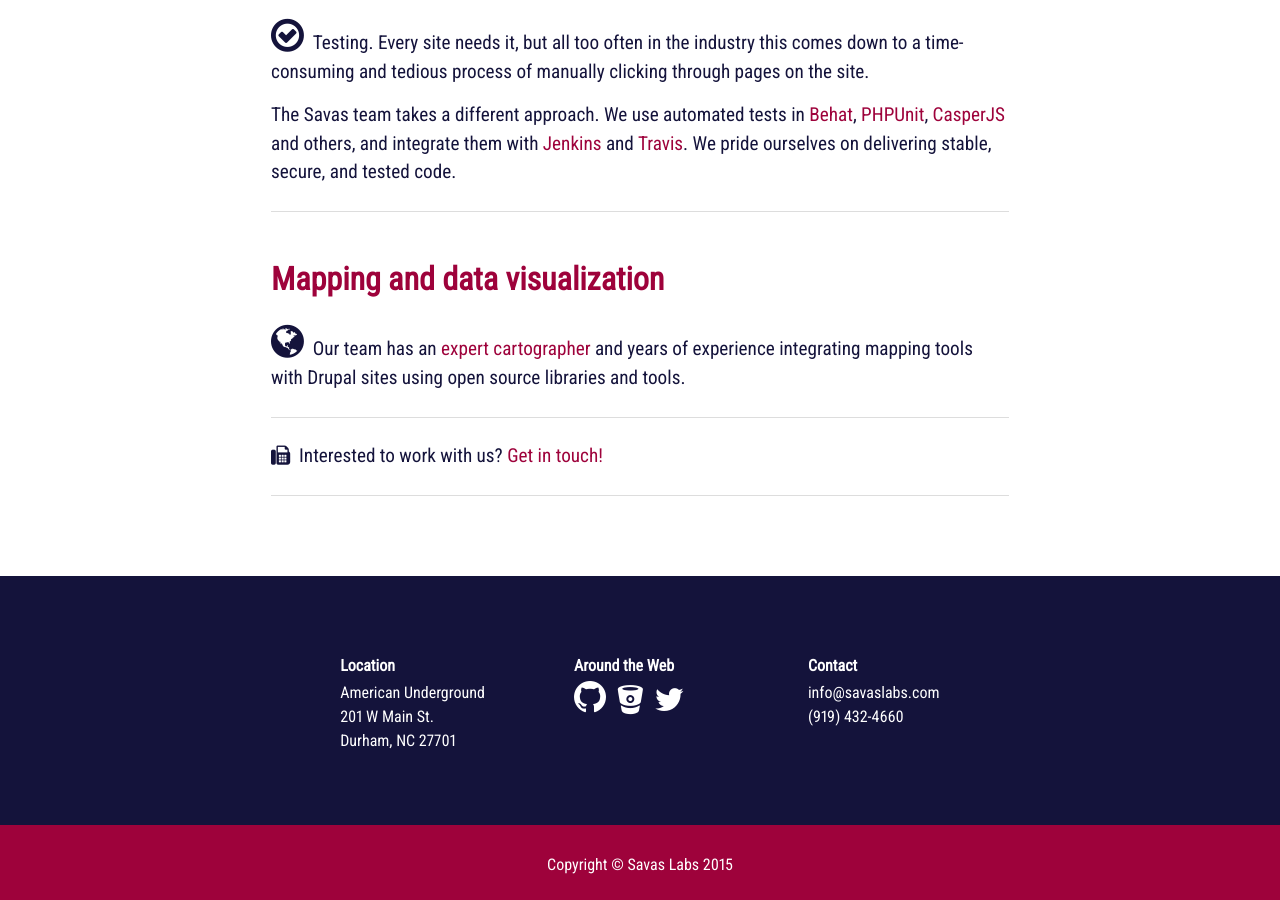
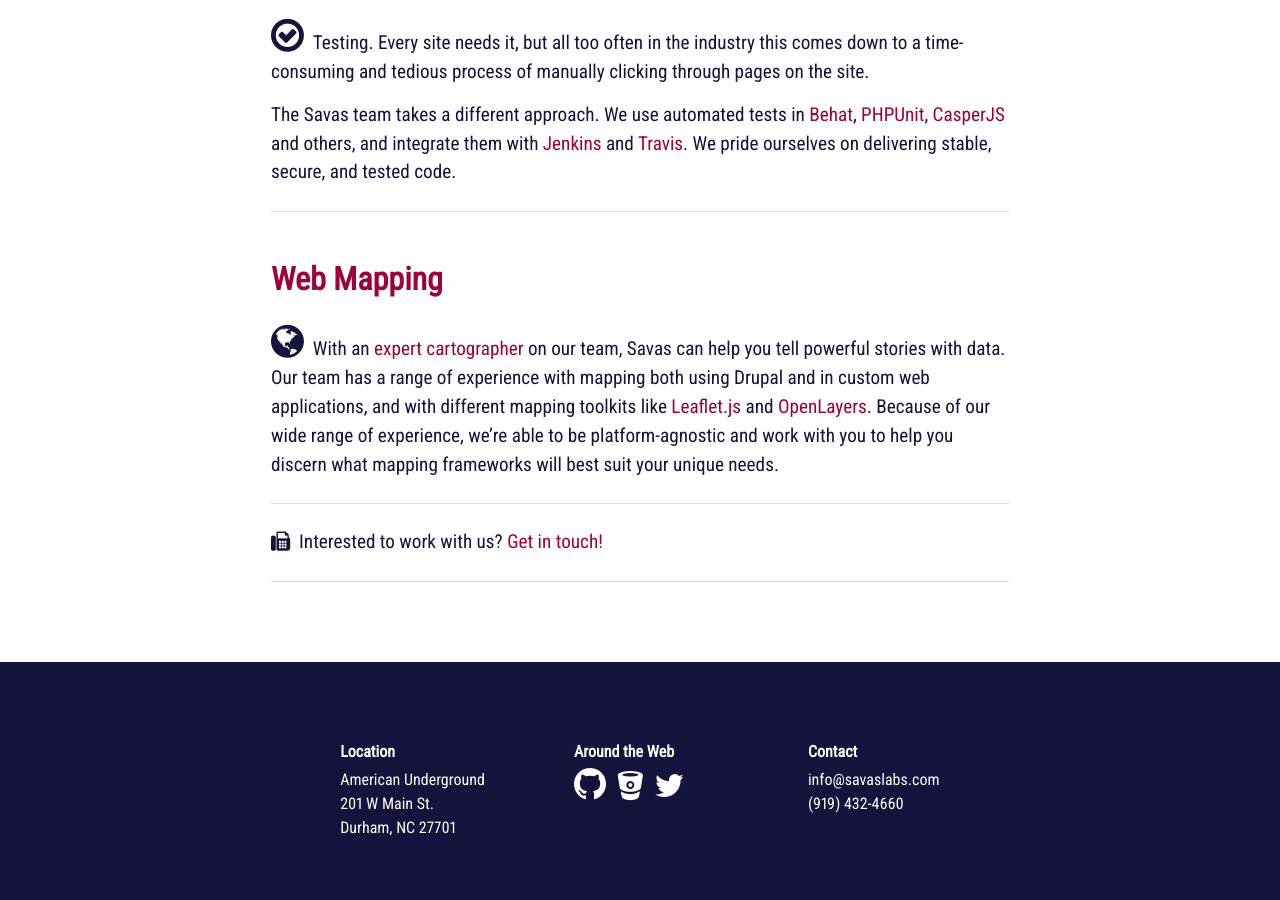
Before and after one commit to tumble1999/savaslabs.github.io, a Jekyll site: the page built from what-we-do.md, in a window 1280 px wide and 900 px high, scrolled down 1036 px. Built offline with Jekyll 4.4.1, drawn with Linux system fonts in a browser that asks for light colours; some web fonts are replaced.

Commit message:
Update mapping section

```diff
--- a/what-we-do.md
+++ b/what-we-do.md
@@ -27,8 +27,9 @@
 
 ---
 
-### Mapping and data visualization
-<i class="fa fa-globe fa-2x fa-pull-left"></i>&nbsp;&nbsp;Our team has an [expert cartographer](/team/tim-stallmann) and years of experience integrating mapping tools with Drupal sites using open source libraries and tools.
+### Web Mapping
+
+<i class="fa fa-globe fa-2x fa-pull-left"></i>&nbsp;&nbsp;With an [expert cartographer](/team/tim-stallmann) on our team, Savas can help you tell powerful stories with data. Our team has a range of experience with mapping both using Drupal and in custom web applications, and with different mapping toolkits like [Leaflet.js](http://leafletjs.com) and [OpenLayers](http://www.openlayers.org). Because of our wide range of experience, we're able to be platform-agnostic and work with you to help you discern what mapping frameworks will best suit your unique needs.
 
 ---
 
```
